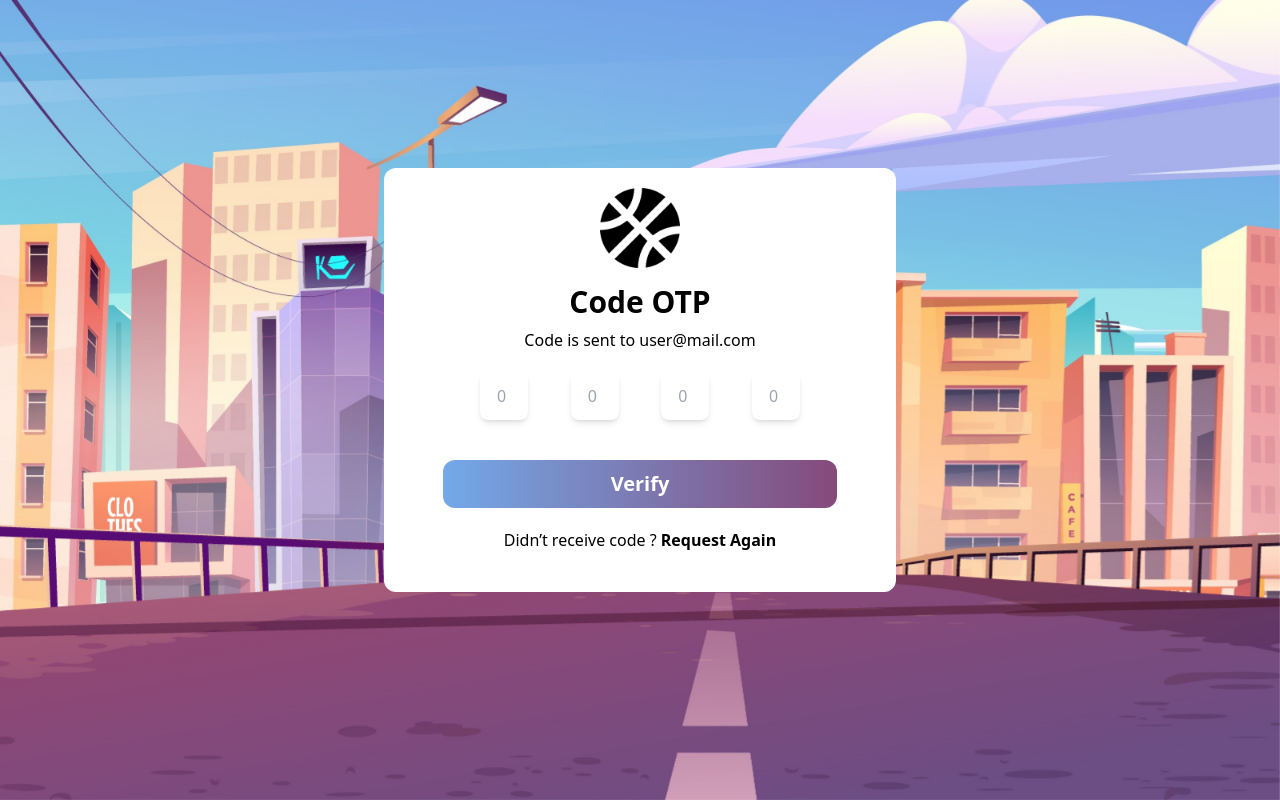
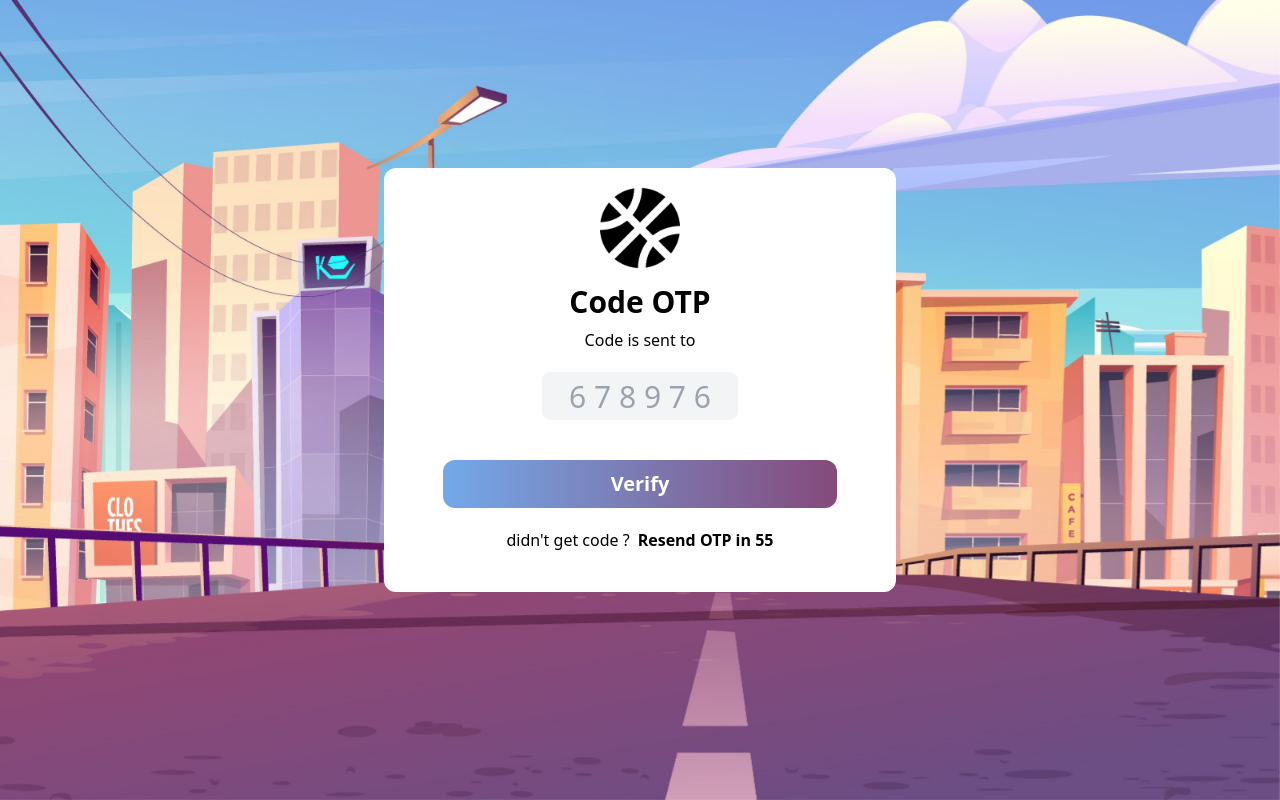
Before and after one commit to playground-pro-project/FE_PlaygroundPro, a React (Vite) app: page /otp in a window 1280 px wide. Built offline with nearby package versions, Linux system fonts and the light colour scheme.

Commit message:
add register OTP

```diff
--- a/src/pages/OtpPage.tsx
+++ b/src/pages/OtpPage.tsx
@@ -1,65 +1,102 @@
-import { useState } from 'react';
-import { useNavigate, Link } from 'react-router-dom';
-import { FaEye, FaEyeSlash } from 'react-icons/fa';
+import { useEffect, useState } from 'react';
+import { useNavigate } from 'react-router-dom';
 import ImgBackground from '../assets/2111.w026.n002.1053B.p1.1053.jpg'
 import Logo from '../assets/logo-black.png'
 import Swal from 'sweetalert2';
+import { useStore } from '../routes/store/store';
+import Api from '../routes/Routes';
 
 const OtpPage = () => {
+    const [progress, setProgress] = useState(60);
+    const [otp, setOtp] = useState("");
+    const [loading, setLoading] = useState<boolean>(false)
+
+    useEffect(() => {
+        const interval = setInterval(() => {
+            setProgress(prevProgress => {
+                if (prevProgress > 0) {
+                    return prevProgress - 1;
+                } else {
+                    return 0;
+                }
+            });
+        }, 1000);
+
+        return () => clearInterval(interval);
+    }, []);
+
+    const { email, idUser } = useStore();
     const navigate = useNavigate();
-    const [showPassword, setShowPassword] = useState(false);
-    const togglePasswordVisibility = () => {
-        setShowPassword(!showPassword);
-    };
-    const HandleRegister = () => {
+
+    const HandleResentOTP = () => {
+        setProgress(60)
+    }
+
+    const HandleRegister = async () => {
+        const user_id = idUser;
+        // if (!otp) {
+        //     Swal.fire({
+        //         icon: "error",
+        //         title: "Failed",
+        //         text: "Please check your Code OTP again!",
+        //     });
+        //     return;
+        // }
+        try {
+
+            setLoading(true)
+            const response = await Api.ValidationOTP(user_id, otp)
+            console.log(response)
+            // setToken(response.data?.data?.token);
+            // setIdUser(response.data?.data?.user_id);
+
+            navigate("/")
             Swal.fire({
                 position: 'center',
                 icon: 'success',
-            title: 'Login Success',
+                title: 'OTP Success',
                 showConfirmButton: false,
                 timer: 1500
             })
-        navigate("/otp")
+
+
+        } catch (error) {
+            console.error(error);
+            Swal.fire({
+                icon: "error",
+                title: "Failed",
+                text: "Please make sure your username and password are correct!",
+            });
+        } finally {
+            setLoading(false)
+        }
     }
 
 
     return (
         <>
-            <div className='w-screen h-screen overflow-y-auto overflow-x-hidden'>
+            <div className='w-screen h-screen overflow-x-hidden overflow-y-auto'>
                 <img src={ImgBackground} className="fixed inset-0 object-cover object-center h-screen" alt="" />
-                <div className='absolute inset-0 flex justify-center items-center overflow-x-hidden'>
-                    <div className="w-2/5 rounded-xl bg-white flex justify-center items-center p-5 mb-10 ">
+                <div className='absolute inset-0 flex items-center justify-center overflow-x-hidden'>
+                    <div className="flex items-center justify-center w-2/5 p-5 mb-10 bg-base-100 rounded-xl ">
                         <div className='w-5/6'>
                             <div className='flex items-center justify-center'>
                                 <img src={Logo} alt="logo" className='w-20 mb-4' />
                             </div>
-                            <div className='w-full flex items-center justify-center'>
+                            <div className='flex items-center justify-center w-full'>
                                 <p className='text-3xl font-bold'>Code OTP</p>
                             </div>
-                            <div className='w-full flex items-center justify-center'>
-                                <p className='text-md mt-2'>Code is sent to user@mail.com</p>
+                            <div className='flex items-center justify-center w-full'>
+                                <p className='mt-2 text-md'>Code is sent to <span className='underline decoration-pink-500'>{email}</span> </p>
                             </div>
-                            <div className='flex justify-center items-center w-full'>
-                                <div className='mt-5 flex justify-between w-80'>
+                            <div className='flex items-center justify-center w-full'>
+                                <div className='flex justify-center w-full mt-5'>
                                     <input
                                         type="text"
-                                        placeholder="0"
-                                        className="input input-ghost bg-white shadow-md w-12 mb-5"
-                                    />
-                                    <input
-                                        type="text"
-                                        placeholder="0"
-                                        className="input input-ghost bg-white shadow-md w-12 mb-5"
-                                    />
-                                    <input
-                                        type="text"
-                                        placeholder="0"
-                                        className="input input-ghost bg-white shadow-md w-12 mb-5"
-                                    />
-                                    <input
-                                        type="text"
-                                        placeholder="0"
-                                        className="input input-ghost bg-white shadow-md w-12 mb-5"
+                                        placeholder="6 7 8 9 7 6"
+                                        className="w-1/2 mb-5 text-3xl text-center bg-gray-100 input input-ghost"
+                                        pattern="[0-9]+"
+                                        title="Masukkan hanya angka"
                                     />
 
                                 </div>
@@ -68,11 +105,21 @@ const OtpPage = () => {
                             <div className='hover:cursor-pointer mt-5 w-full h-12 rounded-xl bg-gradient-to-r from-[#73A9E9] to-[#854A7A] flex justify-center items-center transition-colors duration-300 hover:bg-gradient-to-r hover:from-[#854A7A] hover:to-[#73A9E9]'
                                 onClick={HandleRegister}
                             >
+                                {
+                                    loading ? <span className="text-white loading loading-dots loading-lg"></span>
+                                        :
                                         <p className='text-xl font-bold text-white'>Verify</p>
+                                }
                             </div>
 
-                            <div className='flex justify-center items-center m-5'>
-                                <p>Didn’t receive code ? <Link to="/login" className='font-bold'>Request Again</Link></p>
+                            <div className='flex items-center justify-center m-5'>
+                                <div className='flex items-center gap-2'>
+                                    <span>didn't get code ?</span>
+                                    {progress == 0 ? <span className='w-24 h-12 font-bold text-white cursor-pointer btn btn-warning ' onClick={HandleResentOTP}> Resend OTP</span> :
+                                        <span className='font-semibold'> Resend OTP in {progress}</span>}
+                                </div>
+
+
                             </div>
 
                         </div>
--- a/src/pages/Register.tsx
+++ b/src/pages/Register.tsx
@@ -1,18 +1,63 @@
-import { useState} from 'react';
+import { useState } from 'react';
 import { useNavigate, Link } from 'react-router-dom';
 import { FaEye, FaEyeSlash } from 'react-icons/fa';
 import ImgBackground from '../assets/2111.w026.n002.1053B.p1.1053.jpg'
 import Logo from '../assets/logo-black.png'
 import Swal from 'sweetalert2';
 import { Input } from '../components/Input';
+import { useFormik } from "formik";
+import * as Yup from "yup";
+import { useStore } from '../routes/store/store';
+import Api from '../routes/Routes';
 
-const Register = () => {
+
+const schema = Yup.object({
+    fullname: Yup.string().required("fullname required"),
+    email: Yup.string().required("fullname required"),
+    phone: Yup.string().required("phone required"),
+    password: Yup.string()
+        .required('Password is required')
+        .min(8, 'Password must be at least 8 characters long')
+        .matches(/[A-Z]/, 'Password must contain at least one uppercase letter'),
+
+    confirmPassword: Yup.string()
+        .oneOf([Yup.ref('password')], 'Passwords must match')
+        .required('Confirm Password is required'),
+});
+
+
+const Register: React.FC = () => {
     const navigate = useNavigate();
     const [showPassword, setShowPassword] = useState(false);
+    const [loading, setLoading] = useState<boolean>(false)
+    const { setIdUser , setEmail} = useStore();
     const togglePasswordVisibility = () => {
         setShowPassword(!showPassword);
     };
-    const HandleRegister = () => {
+
+    const formik = useFormik({
+        initialValues: {
+            fullname: "",
+            email: "",
+            phone: "",
+            password: "",
+            confirmPassword: '',
+        },
+        validationSchema: schema,
+        onSubmit: (values) => {
+            console.log(values);
+        },
+    });
+
+    const HandleRegister = async () => {
+        const { fullname, email, phone, password } = formik.values;
+        try {
+            setLoading(true)
+            const response = await Api.Register(fullname, email, phone, password);
+            setIdUser(response.data?.data?.user_id);
+            setEmail(email)
+            navigate("/otp")
+
             Swal.fire({
                 position: 'center',
                 icon: 'success',
@@ -20,91 +65,135 @@ const Register = () => {
                 showConfirmButton: false,
                 timer: 1500
             })
-        navigate("/otp")
+
+
+        } catch (error) {
+            console.error(error);
+            Swal.fire({
+                icon: "error",
+                title: "Failed",
+                text: "Please make sure your username and password are correct!",
+            });
+        } finally {
+            setLoading(false)
+
+        }
+
     }
 
 
     return (
         <>
-            <div className='w-screen h-screen overflow-y-auto overflow-x-hidden'>
+            <div className='w-screen h-screen overflow-x-hidden overflow-y-auto'>
                 <img src={ImgBackground} className="fixed inset-0 object-cover object-center h-screen" alt="" />
-                <div className='absolute inset-0 flex justify-center items-center overflow-x-hidden'>
-                    <div className="w-2/5 rounded-xl bg-white flex justify-center items-center p-5 mb-10 mt-60">
+                <div className='absolute inset-0 flex items-center justify-center overflow-x-hidden'>
+                    <div className="flex items-center justify-center w-2/5 p-5 mb-10 bg-white rounded-xl mt-60">
                         <div className='w-5/6'>
                             <div className='flex items-center justify-center'>
                                 <img src={Logo} alt="logo" className='w-20 mb-4' />
                             </div>
-                            <div className='w-full flex items-center justify-center'>
+                            <div className='flex items-center justify-center w-full'>
                                 <p className='text-3xl font-bold'>Create Acount</p>
                             </div>
-                            <div className='w-full flex items-center justify-center'>
-                                <p className='text-md mt-2'>Please Enter Your Detail to Sign up</p>
+                            <div className='flex items-center justify-center w-full'>
+                                <p className='mt-2 text-md'>Please Enter Your Detail to Sign up</p>
                             </div>
                             <div className='relative mt-5'>
                                 <Input
-                                id='name'
-                                type='text'
-                                label='Name'
-
+                                    type="text"
+                                    id="fullname"
+                                    name="fullname"
+                                    label="Full Name"
+                                    onChange={formik.handleChange}
+                                    value={formik.values.fullname}
                                 />
 
                                 <Input
-                                id='phone'
-                                type='text'
-                                label='Phone'
-
+                                    type="text"
+                                    id="phone"
+                                    name="phone"
+                                    label="Phone"
+                                    onChange={formik.handleChange}
+                                    value={formik.values.phone}
                                 />
 
                                 <Input
-                                id='email'
-                                type='email'
-                                label='Email'
-
+                                    type="email"
+                                    id="email"
+                                    name="email"
+                                    label="Email"
+                                    onChange={formik.handleChange}
+                                    value={formik.values.email}
                                 />
 
+                                <div>
+                                    {formik.touched.password && formik.errors.password ? (
+                                        <div className='text-red-500'>{formik.errors.password}</div>
+                                    ) : null}
+
                                     <Input
-                                id='password'
-                                type={showPassword ? "text" : "password"}
+                                        type={showPassword ? 'text' : 'password'}
                                         label='Password'
-
+                                        id="password"
+                                        name="password"
+                                        onChange={formik.handleChange}
+                                        onBlur={formik.handleBlur}
+                                        value={formik.values.password}
                                     />
 
+                                </div>
+
+                                <div>
+                                    {formik.touched.confirmPassword && formik.errors.confirmPassword ? (
+                                        <div className='text-red-500'>{formik.errors.confirmPassword}</div>
+                                    ) : null}
                                     <Input
-                                id='password'
-                                type={showPassword ? "text" : "password"}
-                                label='Confirm Passsword'
+                                        type={showPassword ? 'text' : 'password'}
+                                        id="confirmPassword"
+                                        label='Confirm Password'
+                                        name="confirmPassword"
+                                        onChange={formik.handleChange}
+                                        onBlur={formik.handleBlur}
+                                        value={formik.values.confirmPassword}
+                                    />
 
-                                />
+                                </div>
 
                                 <a
                                     type="button"
-                                    className="absolute bottom-6 right-4 mt-4 text-gray-800 text-xl"
+                                    className="absolute mt-4 text-xl text-gray-800 bottom-6 right-4"
                                     onClick={togglePasswordVisibility}
                                 >
                                     {showPassword ? <FaEyeSlash /> : <FaEye />}
                                 </a>
                             </div>
-                            <div className='flex justify-between items-center w-full p-3'>
+                            <div className='flex items-center justify-between w-full p-3'>
                                 <div className="form-control">
-                                    <label className="label cursor-pointer">
+                                    <label className="cursor-pointer label">
                                         <input
                                             type="checkbox"
                                             className="checkbox checkbox-primary"
                                         />
-                                        <span className="label-text ml-3 text-black">This information will be securely seved as per the
+                                        <span className="ml-3 text-black label-text">This information will be securely seved as per the
                                             term of service & privacy policy</span>
                                     </label>
                                 </div>
 
 
                             </div>
-                            <div className='hover:cursor-pointer mt-5 w-full h-12 rounded-xl bg-gradient-to-r from-[#73A9E9] to-[#854A7A] flex justify-center items-center transition-colors duration-300 hover:bg-gradient-to-r hover:from-[#854A7A] hover:to-[#73A9E9]'
+
+                            <button className='hover:cursor-pointer mt-5 w-full h-12 rounded-xl bg-gradient-to-r from-[#73A9E9] to-[#854A7A] flex justify-center items-center transition-colors duration-300 hover:bg-gradient-to-r hover:from-[#854A7A] hover:to-[#73A9E9]'
                                 onClick={HandleRegister}
                             >
-                                <p className='text-xl font-bold text-white'>Sign Up</p>
-                            </div>
+                                {
+                                    loading ? <span className="text-white loading loading-dots loading-lg"></span>
+                                        :
+                                        <p className='text-xl font-bold text-white'>Register</p>
+                                }
+                            </button>
 
-                            <div className='flex justify-center items-center m-5'>
+
+                            <div className='flex items-center justify-center m-5'>
                                 <p>have an acount yet? <Link to="/login" className='font-bold'>Log in</Link></p>
                             </div>
 
--- a/src/routes/store/store.tsx
+++ b/src/routes/store/store.tsx
@@ -13,6 +13,10 @@ interface StoreState {
     role: string | null;
     setRole: (role: string | null) => void;
     removeRole:() => void;
+
+    email: string | null;
+    setEmail: (role: string | null) => void;
+    removeEmail:() => void;
 }
 
 const store = create<StoreState>((set: SetState<StoreState>) => ({
@@ -59,6 +63,19 @@ const store = create<StoreState>((set: SetState<StoreState>) => ({
         set({ role: null });
     },
 
+    email: localStorage.getItem('email'),
+    setEmail: (email) => {
+        if (email) {
+            localStorage.setItem('email', email);
+        } else {
+            localStorage.removeItem('email');
+        }
+        set({ email });
+    },
+    removeEmail: () => {
+        localStorage.removeItem('email');
+        set({ email: null });
+    },
 
 }));
 
```
Also changed, not shown: src/pages/MyVenue.tsx (+4 -4 lines), src/routes/Routes.tsx (+31 -1 lines), src/routes/Utils.tsx (+14 -0 lines). Lines whose indentation alone changed are shown as unchanged.
